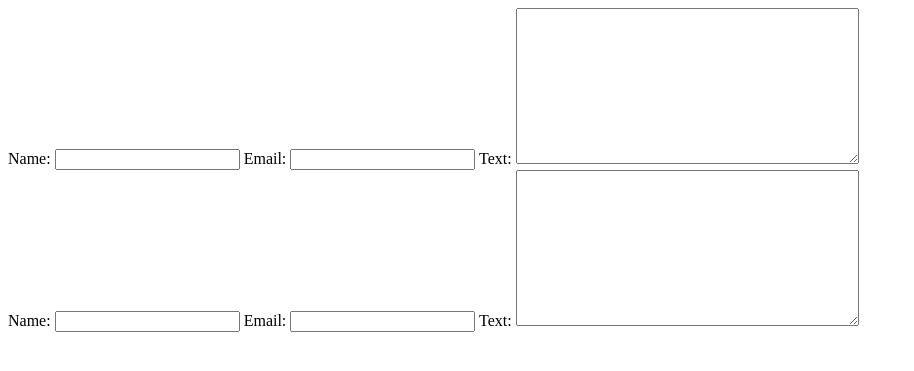
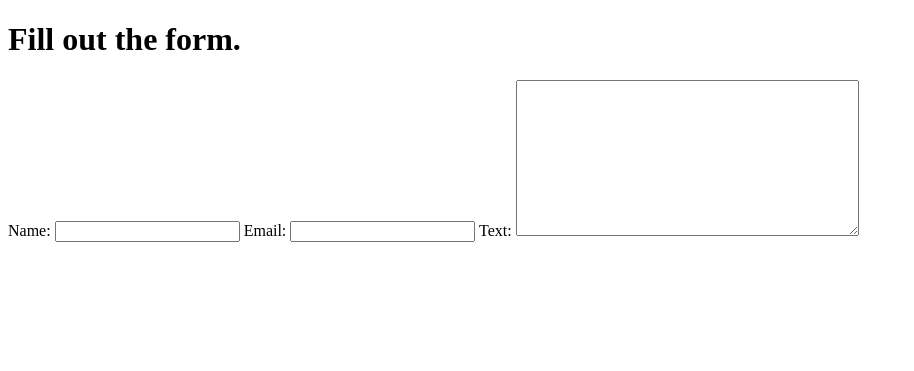
Before and after one commit to liberbell/dj10, a Django app: page /basicapp/form/ in a window 1280 px wide. Shown: the top 371 px of the page, without its empty margins (0-914 px from the left). Run offline with Django 4.2, Linux system fonts and the light colour scheme.

Commit message:
form_page2

```diff
--- a/project15/basicforms/templates/basicapp/form_page.html
+++ b/project15/basicforms/templates/basicapp/form_page.html
@@ -5,11 +5,11 @@
     <title>Forms</title>
 </head>
 <body>
+    <h1>Fill out the form.</h1>
     <div class="container">
         <form action="index.html" method="post">
             {{ form }}
         </form>
-        {{ form }}
     </div>
 </body>
 </html>
```
